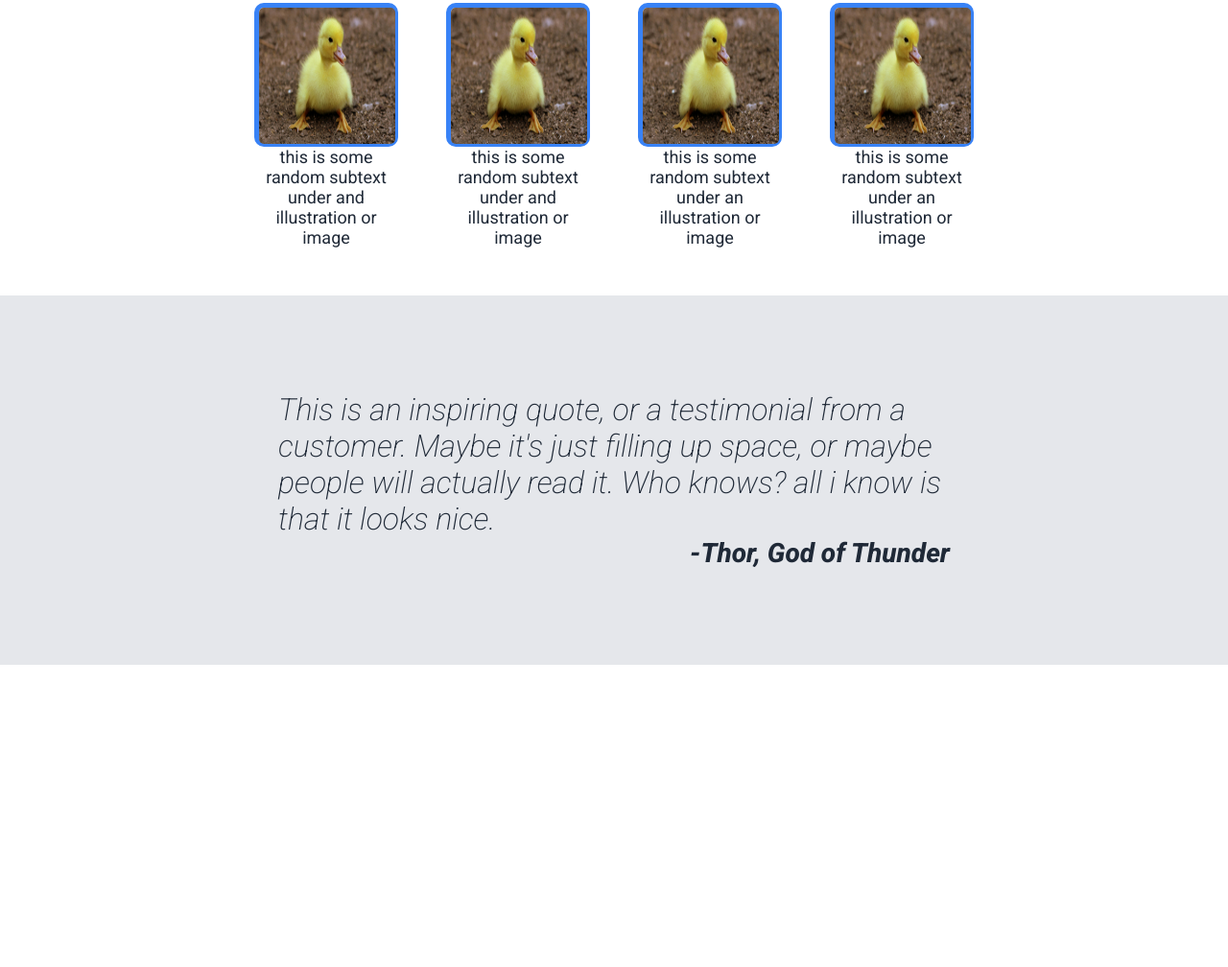
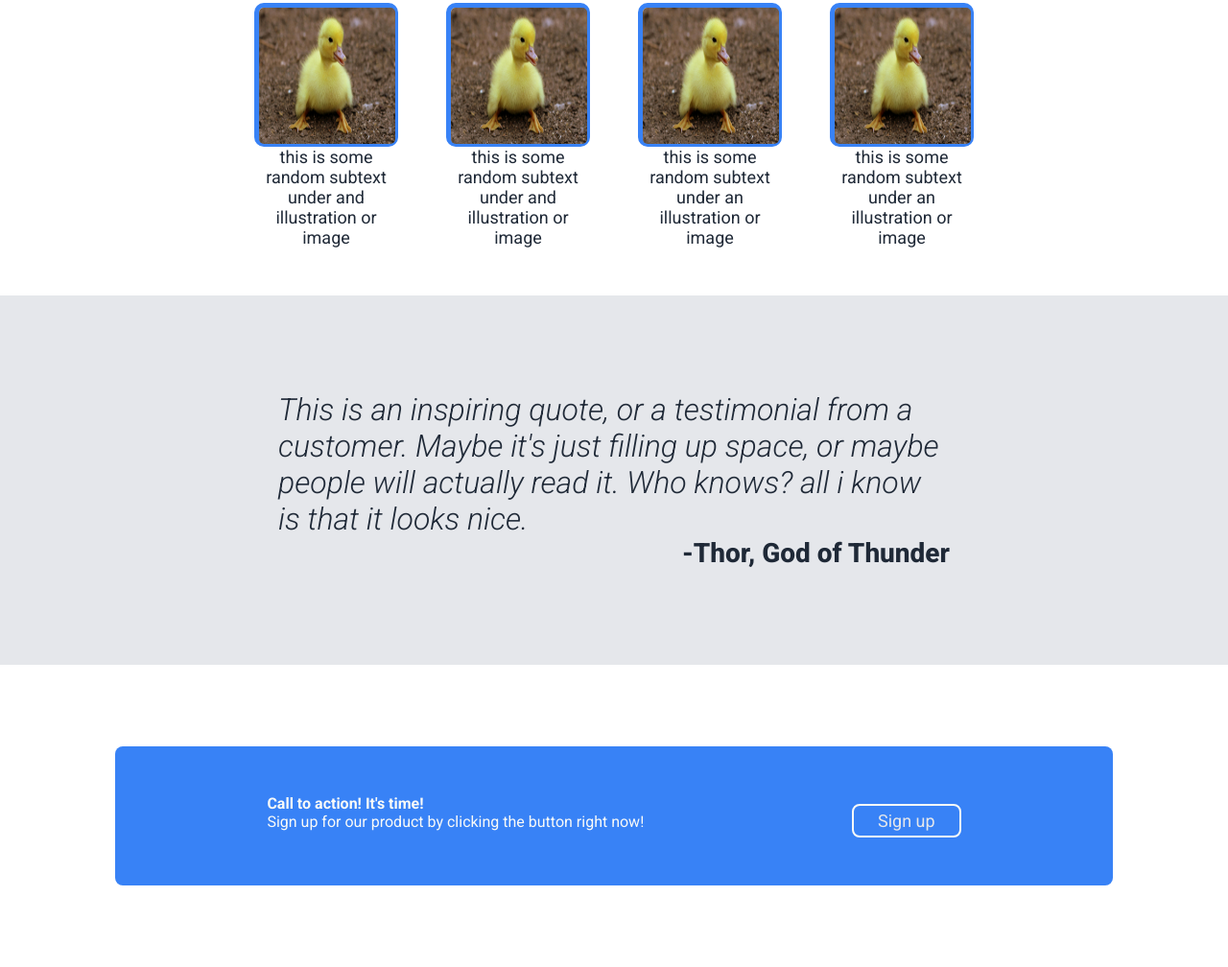
Before and after one commit to Rad-0/landing-project, a plain HTML site: page index.html in a window 1280 px wide. Shown: the part 717-1725 px from the top of the page at 96% size. Before the commit the page ends 1410 px from the top, so only its background shows below. Drawn offline with Linux system fonts and the light colour scheme.

Commit message:
call to action part

```diff
--- a/index.html
+++ b/index.html
@@ -74,5 +74,20 @@
       </div>
     </div>
 
+    <div class="action">
+      <div class="call-action">
+       <div>
+          <h4>
+            Call to action! It's time!
+          </h4>
+          <span>
+            Sign up for our product by clicking the button right now!
+          </span>
+          </div>
+          <button>
+            Sign up
+          </button>
+       </div>
+	</div>
 </body>
 </html>
--- a/style.css
+++ b/style.css
@@ -132,7 +132,7 @@ img{
 .quote-text{
     font-size: 32px;
     font-family: "Roboto" ,sans-serif;
-    font-weight: 200;
+    font-weight: 300;
     font-style: italic;
     color: #1F2937;
     width: 700px;
@@ -143,5 +143,40 @@ img{
    justify-content: right;
    font-size: 28px;
    font-weight: 800;
+   font-style: normal;
    color: #1F2937;
 }
+
+
+.action{
+    padding: 85px 120px;
+}
+
+.call-action{
+    background-color: #3882F6;
+    border-radius: 8px;
+    justify-content: space-around;
+    color: #F9FAF8;
+    display: flex;
+    padding: 50px;
+
+}
+
+.call-action button{
+    background-color: #3882F6;
+    color: #E5E7EB;
+    font-size: 18px;
+    border: 2px solid #F9FAF8;
+    border-radius: 8px;
+    padding: 5px 25px;
+    margin-top: 10px;
+    cursor: pointer;
+
+}
+
+.call-action button:active{
+    background-color: #3882F6;
+    color: #F9FAF8;
+    transform: translateY(2px);
+
+}
```
